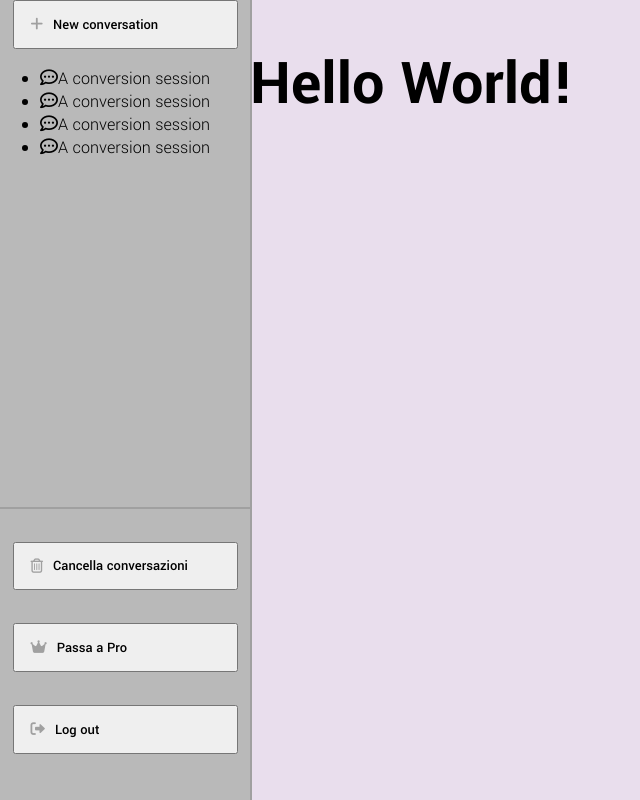
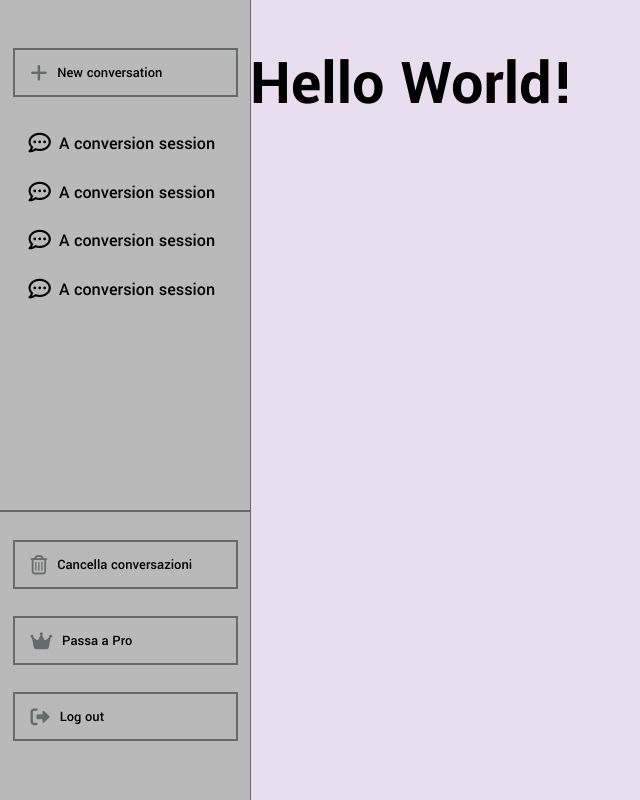
Before and after one commit to CybertronicEvidence/miro-frontend, a React (Vite) app: page /chat in a window 1280 px wide. Shown: the whole page, without its empty margins (0-640 px from the left). Built offline with nearby package versions, Linux system fonts and the light colour scheme.

Commit message:
Done with chat sidebar

```diff
--- a/scss/_chat.scss
+++ b/scss/_chat.scss
@@ -1,19 +1,21 @@
 @use './variables' as *;
 
 $sideBarWidth: 250px;
-$darkGrey: darken($color: $grey100, $amount: 10%);
+$darkGrey: lighten($color: $dark1, $amount: 30%);
 
 .chat__area{
 
     aside{
         background-color: $grey100;
-        outline: 2px solid $darkGrey;
+        outline: 1px solid $darkGrey;
         height: 100vh;
         position: fixed;
         top: 0;
         left: 0;
 
         width: $sideBarWidth;
+
+        padding-top: 3rem;
     }
 
     .chat_content{
@@ -23,7 +25,35 @@ $darkGrey: darken($color: $grey100, $amount: 10%);
 
 
     .sessions_content{
+        padding-top: 10px;
         height: 55%;
+        overflow-y:auto;
+        ul li {
+                // background-color: green;
+            margin-block: .7rem;
+
+            i {
+                font-size: 1.4rem;
+                // color: $grey100;
+            }
+
+            display: flex;
+            padding-left: 1rem;
+            padding-block: .45rem;
+            column-gap: 8px;
+            font-weight: 500;
+
+            width: 90%;
+            margin-inline: auto;
+
+            outline: none;
+
+            cursor: pointer;
+
+            &:hover{
+                outline: 1px solid $darkGrey;
+            }
+        }
     }
 
 
@@ -53,9 +83,15 @@ $darkGrey: darken($color: $grey100, $amount: 10%);
     justify-content: flex-start;
     gap: 10px;
 
-    border-color: 2px solid $darkGrey;
+    border: 2px solid $darkGrey;
+
+    background-color: transparent;
 
     cursor: pointer;
+
+    &:hover{
+        background-color: $grey;
+    }
 
     span{
         font-weight: 500;
@@ -65,5 +101,16 @@ $darkGrey: darken($color: $grey100, $amount: 10%);
     i {
         margin-left: 10px;
         color: $darkGrey;
+        font-size: 1.2rem;
     }
 }
+
+ul{
+    list-style: none;
+
+    padding: 0;
+    transition: all 0.2s ease;
+    li{
+        transition: all 0.2s ease;
+    }
+}
```
